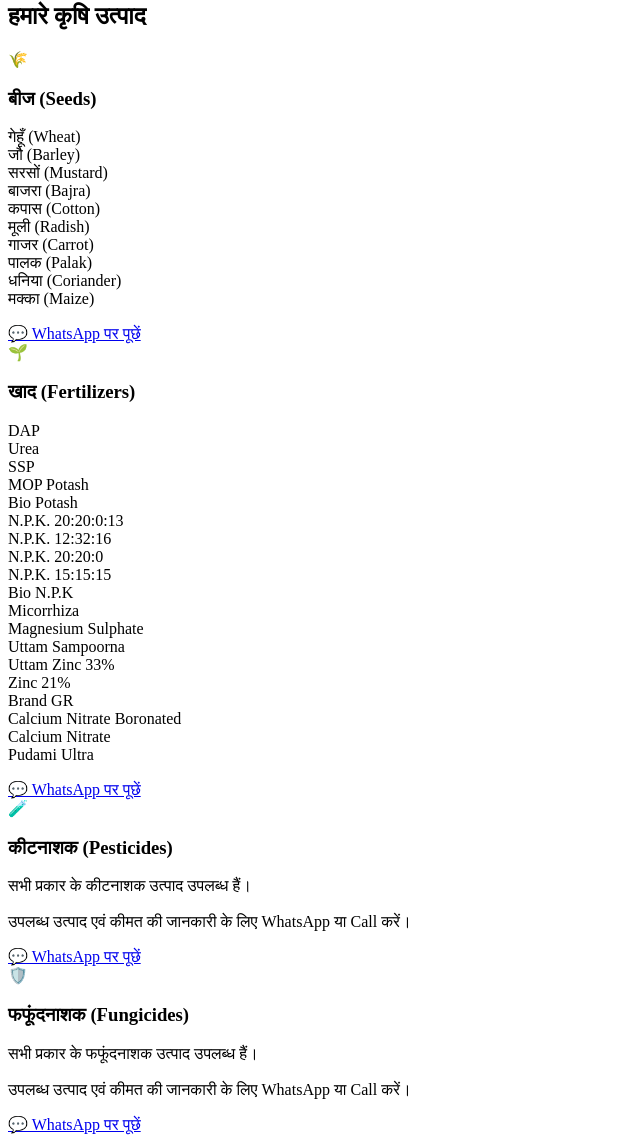
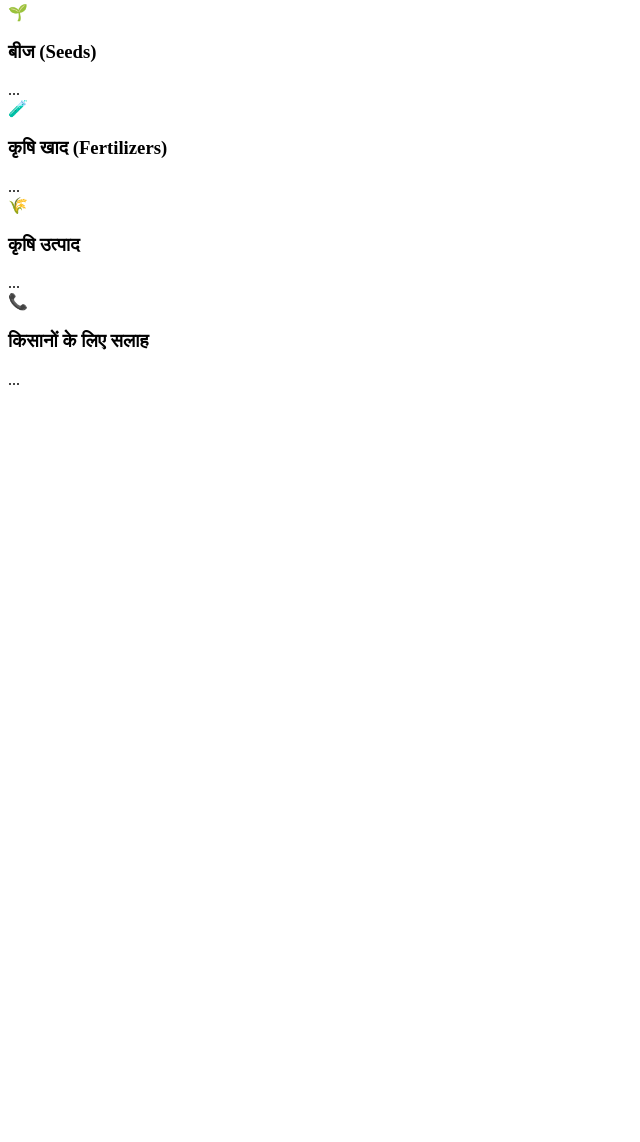
Before and after one commit to kapoorkhadbeejbhandar/kapoorkhadbeejbhandar, a plain HTML site: page index.html in a window 1280 px wide. Shown: the part 5-1147 px from the top of the page, without its empty margins (0-640 px from the left). After the commit the page ends 800 px from the top, so only its background shows below. Drawn offline with Linux system fonts and the light colour scheme.

Commit message:
Update index.html

```diff
--- a/index.html
+++ b/index.html
@@ -1,82 +1,6 @@
-<section id="products">
-  <h2 class="section-title">हमारे कृषि उत्पाद</h2>
-
-  <div class="cards">
-
-    <div class="card">
-      <div class="icon">🌾</div>
-      <h3>बीज (Seeds)</h3>
-      <p>
-        गेहूँ (Wheat)<br>
-        जौ (Barley)<br>
-        सरसों (Mustard)<br>
-        बाजरा (Bajra)<br>
-        कपास (Cotton)<br>
-        मूली (Radish)<br>
-        गाजर (Carrot)<br>
-        पालक (Palak)<br>
-        धनिया (Coriander)<br>
-        मक्का (Maize)
-      </p>
-      <a class="btn whatsapp"
-         href="https://wa.me/919079327786?text=मुझे%20बीज%20के%20बारे%20में%20जानकारी%20चाहिए"
-         target="_blank">💬 WhatsApp पर पूछें</a>
-    </div>
-
-    <div class="card">
-      <div class="icon">🌱</div>
-      <h3>खाद (Fertilizers)</h3>
-      <p>
-        DAP<br>
-        Urea<br>
-        SSP<br>
-        MOP Potash<br>
-        Bio Potash<br>
-        N.P.K. 20:20:0:13<br>
-        N.P.K. 12:32:16<br>
-        N.P.K. 20:20:0<br>
-        N.P.K. 15:15:15<br>
-        Bio N.P.K<br>
-        Micorrhiza<br>
-        Magnesium Sulphate<br>
-        Uttam Sampoorna<br>
-        Uttam Zinc 33%<br>
-        Zinc 21%<br>
-        Brand GR<br>
-        Calcium Nitrate Boronated<br>
-        Calcium Nitrate<br>
-        Pudami Ultra
-      </p>
-      <a class="btn whatsapp"
-         href="https://wa.me/919079327786?text=मुझे%20खाद%20के%20बारे%20में%20जानकारी%20चाहिए"
-         target="_blank">💬 WhatsApp पर पूछें</a>
-    </div>
-
-    <div class="card">
-      <div class="icon">🧪</div>
-      <h3>कीटनाशक (Pesticides)</h3>
-      <p>
-        सभी प्रकार के कीटनाशक उत्पाद उपलब्ध हैं।
-        <br><br>
-        उपलब्ध उत्पाद एवं कीमत की जानकारी के लिए WhatsApp या Call करें।
-      </p>
-      <a class="btn whatsapp"
-         href="https://wa.me/919079327786?text=मुझे%20कीटनाशक%20के%20बारे%20में%20जानकारी%20चाहिए"
-         target="_blank">💬 WhatsApp पर पूछें</a>
-    </div>
-
-    <div class="card">
-      <div class="icon">🛡️</div>
-      <h3>फफूंदनाशक (Fungicides)</h3>
-      <p>
-        सभी प्रकार के फफूंदनाशक उत्पाद उपलब्ध हैं।
-        <br><br>
-        उपलब्ध उत्पाद एवं कीमत की जानकारी के लिए WhatsApp या Call करें।
-      </p>
-      <a class="btn whatsapp"
-         href="https://wa.me/919079327786?text=मुझे%20फफूंदनाशक%20के%20बारे%20में%20जानकारी%20चाहिए"
-         target="_blank">💬 WhatsApp पर पूछें</a>
-    </div>
-
-  </div>
-</section>
+<div class="cards">
+<div class="card">🌱<h3>बीज (Seeds)</h3>...</div>
+<div class="card">🧪<h3>कृषि खाद (Fertilizers)</h3>...</div>
+<div class="card">🌾<h3>कृषि उत्पाद</h3>...</div>
+<div class="card">📞<h3>किसानों के लिए सलाह</h3>...</div>
+</div>
```
